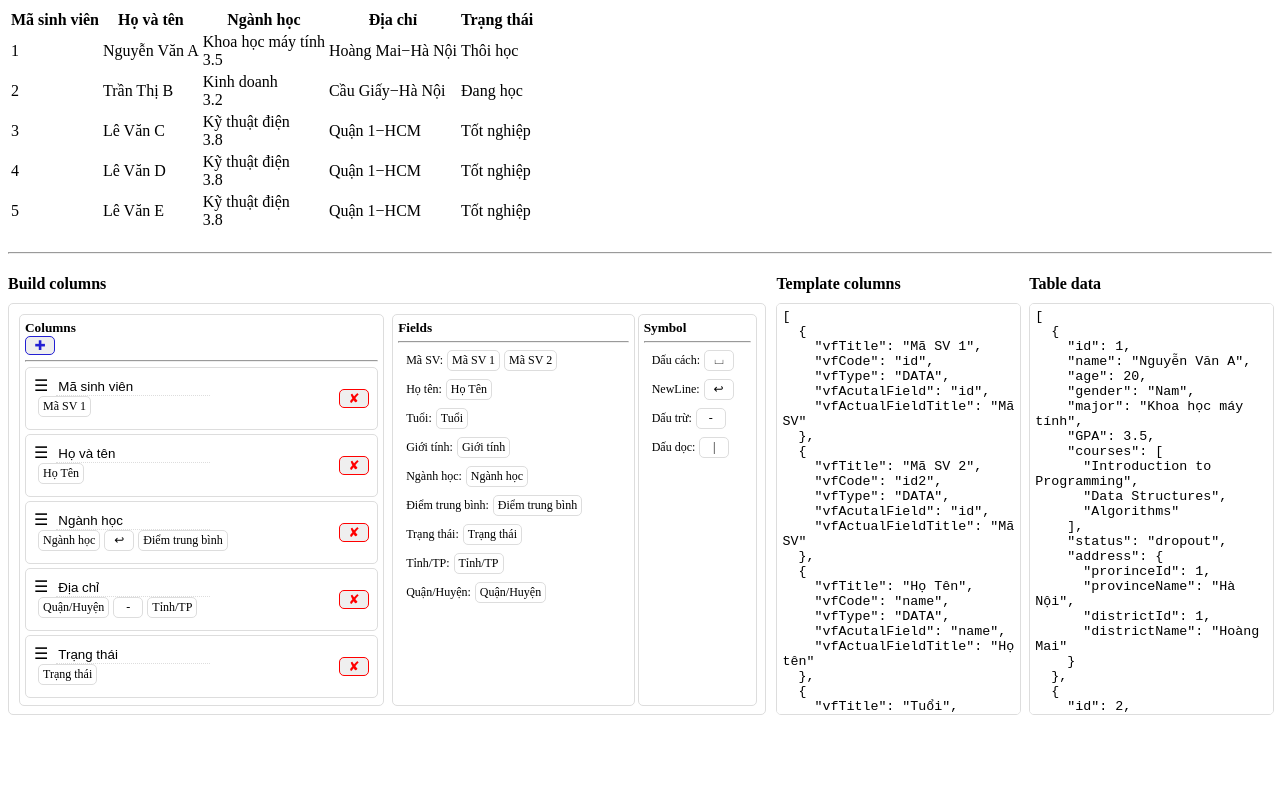
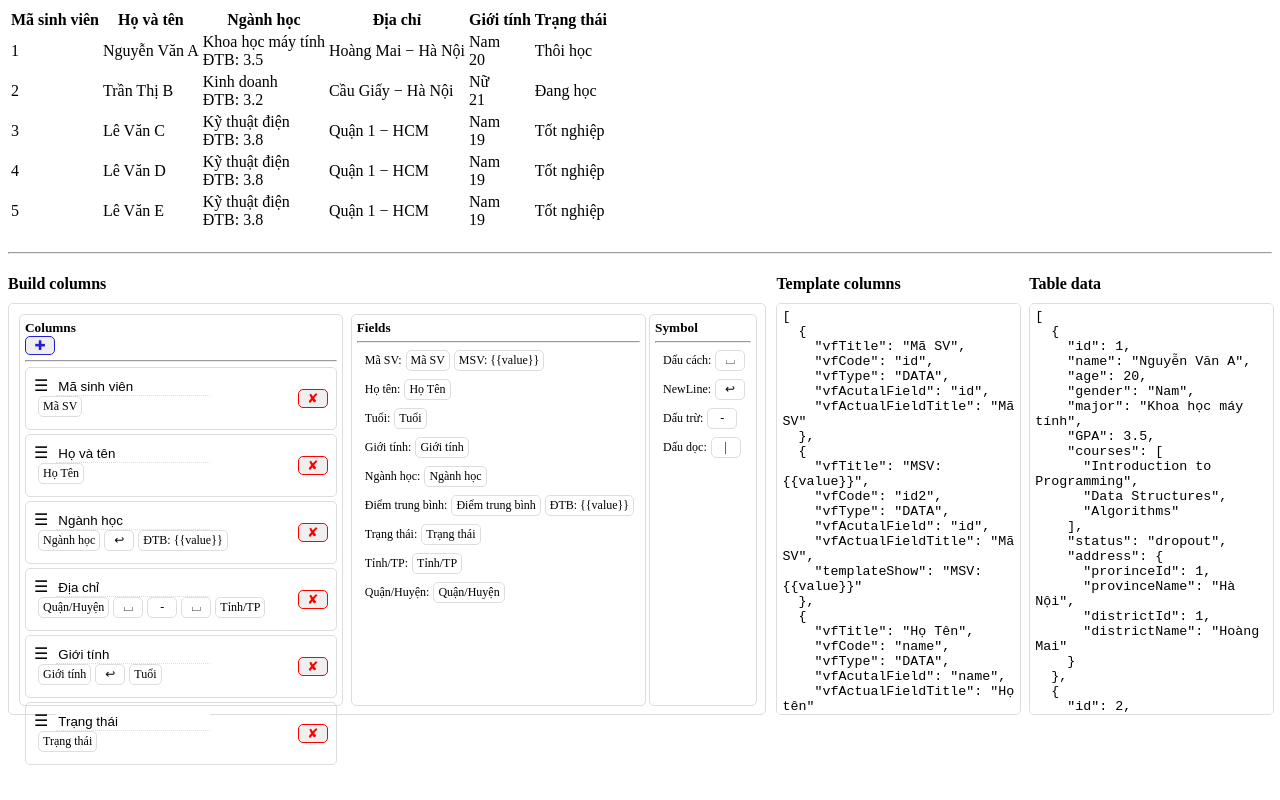
Before and after one commit to mvtcode/vue3-table-dynamic, a Vue app: page / in a window 1280 px wide. Built offline with nearby package versions, Linux system fonts and the light colour scheme; the HTML template or start-up script is replaced by a standard one.

Commit message:
Update map field

```diff
--- a/src/App.vue
+++ b/src/App.vue
@@ -41,8 +41,8 @@
                       <span class="handle">☰</span> <input class="input-title" type="text" v-model="element.title" placeholder="Column name"/>
                     </div>
                     <ul class="list-selected-field">
-                      <li v-for="field in element.fields" :key="field.vfCode"> {{ field.vfTitle }} </li>
-                      <li v-show="!element.fields.length" class="no-data">Kéo field vào đây</li>
+                      <li v-for="vfCode in element.fieldCodes" :key="vfCode"> {{ mapFieldInfo[vfCode]?.vfTitle }} </li>
+                      <li v-show="!element.fieldCodes.length" class="no-data">Kéo field vào đây</li>
                     </ul>
                   </div>
                   <div>
@@ -104,6 +104,13 @@ const columnsTemplate = computed(() => {
   return [...symbols.value, ...vfFields.value];
 });
 
+const mapFieldInfo = computed(() => {
+  return columnsTemplate.value.reduce((map: {[vfCode: string]: VfField}, field: VfField) => {
+    map[field.vfCode] = field;
+    return map;
+  }, {});
+});
+
 const symbols = ref<VfField[]> ([
   {
     vfTitle: '⌴',
@@ -161,18 +168,19 @@ const listSymbol = computed<VariantsField[]>(() => {
 });
 const vfFields = ref<VfField[]> ([
   {
-    vfTitle: 'Mã SV 1',
+    vfTitle: 'Mã SV',
     vfCode: 'id',
     vfType: VfType.DATA,
     vfAcutalField: 'id',
     vfActualFieldTitle: 'Mã SV',
   },
   {
-    vfTitle: 'Mã SV 2',
+    vfTitle: 'MSV: {{value}}',
     vfCode: 'id2',
     vfType: VfType.DATA,
     vfAcutalField: 'id',
     vfActualFieldTitle: 'Mã SV',
+    templateShow: 'MSV: {{value}}',
   },
   {
     vfTitle: 'Họ Tên',
@@ -208,6 +216,14 @@ const vfFields = ref<VfField[]> ([
     vfType: VfType.DATA,
     vfAcutalField: 'GPA',
     vfActualFieldTitle: 'Điểm trung bình',
+  },
+  {
+    vfTitle: 'ĐTB: {{value}}',
+    vfCode: 'gpa2',
+    vfType: VfType.DATA,
+    vfAcutalField: 'GPA',
+    vfActualFieldTitle: 'Điểm trung bình',
+    templateShow: 'ĐTB: {{value}}',
   },
   {
     vfTitle: 'Trạng thái',
@@ -359,94 +375,11 @@ const dataEdit = computed({
   }
 });
 
-const columns = ref<ColumnEdit[]>(
-  [
-    {
-      title: "Mã sinh viên",
-      fields: [{
-        vfTitle: "Mã SV 1",
-        vfCode: "id",
-        vfType: "DATA",
-        vfAcutalField: "id",
-        vfActualFieldTitle: "Mã SV"
-      }],
-      isDrag: false
-    }, {
-      title: "Họ và tên",
-      fields: [{
-        vfTitle: "Họ Tên",
-        vfCode: "name",
-        vfType: "DATA",
-        vfAcutalField: "name",
-        vfActualFieldTitle: "Họ tên"
-      }],
-      isDrag: false
-    }, {
-      title: "Ngành học",
-      fields: [{
-          vfTitle: "Ngành học",
-          vfCode: "major",
-          vfType: "DATA",
-          vfAcutalField: "major",
-          vfActualFieldTitle: "Ngành học"
-      }, {
-          vfTitle: "↩",
-          vfCode: "newline",
-          vfType: "SYMBOL",
-          vfAcutalField: "newline",
-          vfActualFieldTitle: "NewLine"
-      }, {
-          vfTitle: "Điểm trung bình",
-          vfCode: "gpa",
-          vfType: "DATA",
-          vfAcutalField: "GPA",
-          vfActualFieldTitle: "Điểm trung bình"
-      }],
-      isDrag: false
-    }, {
-      title: "Địa chỉ",
-      fields: [{
-          vfTitle: "Quận/Huyện",
-          vfCode: "districtName",
-          vfType: "DATA",
-          vfAcutalField: "address.districtName",
-          vfActualFieldTitle: "Quận/Huyện"
-      }, {
-          vfTitle: "-",
-          vfCode: "minus",
-          vfType: "SYMBOL",
-          vfAcutalField: "minus",
-          vfActualFieldTitle: "Dấu trừ"
-      }, {
-          vfTitle: "Tỉnh/TP",
-          vfCode: "provinceName",
-          vfType: "DATA",
-          vfAcutalField: "address.provinceName",
-          vfActualFieldTitle: "Tỉnh/TP"
-      }],
-      isDrag: false
-  }, {
-      title: "Trạng thái",
-      fields: [{
-          vfTitle: "Trạng thái",
-          vfCode: "status",
-          vfType: "DATA",
-          vfAcutalField: "status",
-          enum: {
-              dropout: "Thôi học",
-              studying: "Đang học",
-              graduate: "Tốt nghiệp"
-          },
-          vfActualFieldTitle: "Trạng thái"
-      }],
-      isDrag: false
-  }
-  ]
-);
+const columns = ref<ColumnEdit[]>([ { "title": "Mã sinh viên", "fieldCodes": [ "id" ], "isDrag": false }, { "title": "Họ và tên", "fieldCodes": [ "name" ], "isDrag": false }, { "title": "Ngành học", "fieldCodes": [ "major", "newline", "gpa2" ], "isDrag": false }, { "title": "Địa chỉ", "fieldCodes": [ "districtName", "space", "minus", "space", "provinceName" ], "isDrag": false }, { "title": "Giới tính", "fieldCodes": [ "gender", "newline", "age" ], "isDrag": false }, { "title": "Trạng thái", "fieldCodes": [ "status" ], "isDrag": false } ]);
 const onAddColumn = () => {
   columns.value.push({
     title: '',
-    fields: [],
+    fieldCodes: [],
     isDrag: false,
   })
 }
@@ -468,8 +401,8 @@ const onDragleave = (e: any, colum: Column,) => {
 const onDrop = (e: any, colum: Column) => {
   e.preventDefault();
   const data = toJson(e.dataTransfer.getData("text"));
-  if (data) {
-    colum.fields.push(data);
+  if (data && data.vfCode) {
+    colum.fieldCodes.push(data.vfCode);
   }
   colum.isDrag = false;
 }
--- a/src/components/DynamicTable.vue
+++ b/src/components/DynamicTable.vue
@@ -46,6 +46,13 @@ function flattenObject(obj: any, parentKey: string = '', result: FlattenedObject
   return result;
 }
 
+const render = (template: string, values: {[key: string]: any}): string => {
+  return template.replace(/\{\{(.*?)\}\}/g, (match, key) => {
+    const value = values[key];
+    return (value !== undefined && value !== null) ? value : match;
+  });
+}
+
 const mapFieldInfo = computed(() => {
   return props.columnTemplate.reduce((map: {[vfCode: string]: VfField}, field: VfField) => {
     map[field.vfCode] = field;
@@ -56,16 +63,25 @@ const mapFieldInfo = computed(() => {
 const getValue = computed(() => {
   return (row: any, column: Column) => {
     const values: string[] = [];
-    for(const field of column.fields) {
-      const fieldInfo = mapFieldInfo.value[field.vfCode];
+    for(const vfCode of column.fieldCodes) {
+      const fieldInfo = mapFieldInfo.value[vfCode];
       if (fieldInfo) {
-        if (field.vfType === VfType.SYMBOL) {
+        if (fieldInfo.vfType === VfType.SYMBOL) {
           values.push(fieldInfo?.value || '');
           continue;
         }
         const objectRow = flattenObject(row);
-        const value = objectRow[fieldInfo.vfAcutalField];
-        values.push(fieldInfo?.enum && Object.keys(fieldInfo.enum).length > 0 ? fieldInfo.enum[value] || value : value);
+        let value = objectRow[fieldInfo.vfAcutalField];
+
+        if (fieldInfo?.enum && Object.keys(fieldInfo.enum).length > 0) {
+          value = fieldInfo.enum[value] || value;
+        }
+
+        if (fieldInfo?.templateShow) {
+          value = render(fieldInfo?.templateShow, {value})
+        }
+
+        values.push(value);
       }
     }
     return values.join('');
--- a/src/interfaces/table.ts
+++ b/src/interfaces/table.ts
@@ -35,7 +35,7 @@ export interface VariantsField {
 
 export interface Column {
   title: string;
-  fields: VfField[];
+  fieldCodes: string[];
   width?: string;
   align?: string;
   vAlign?: string;
```
